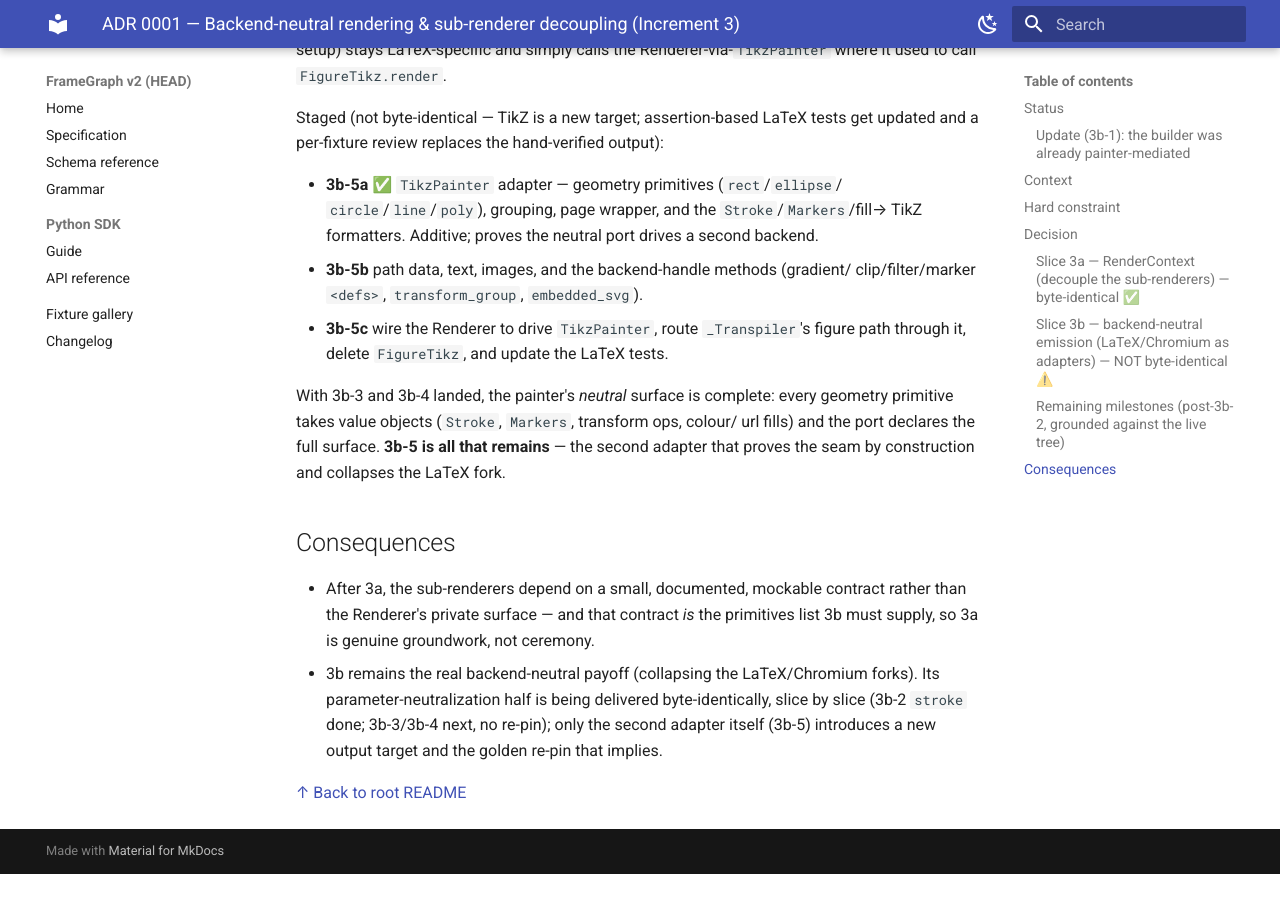
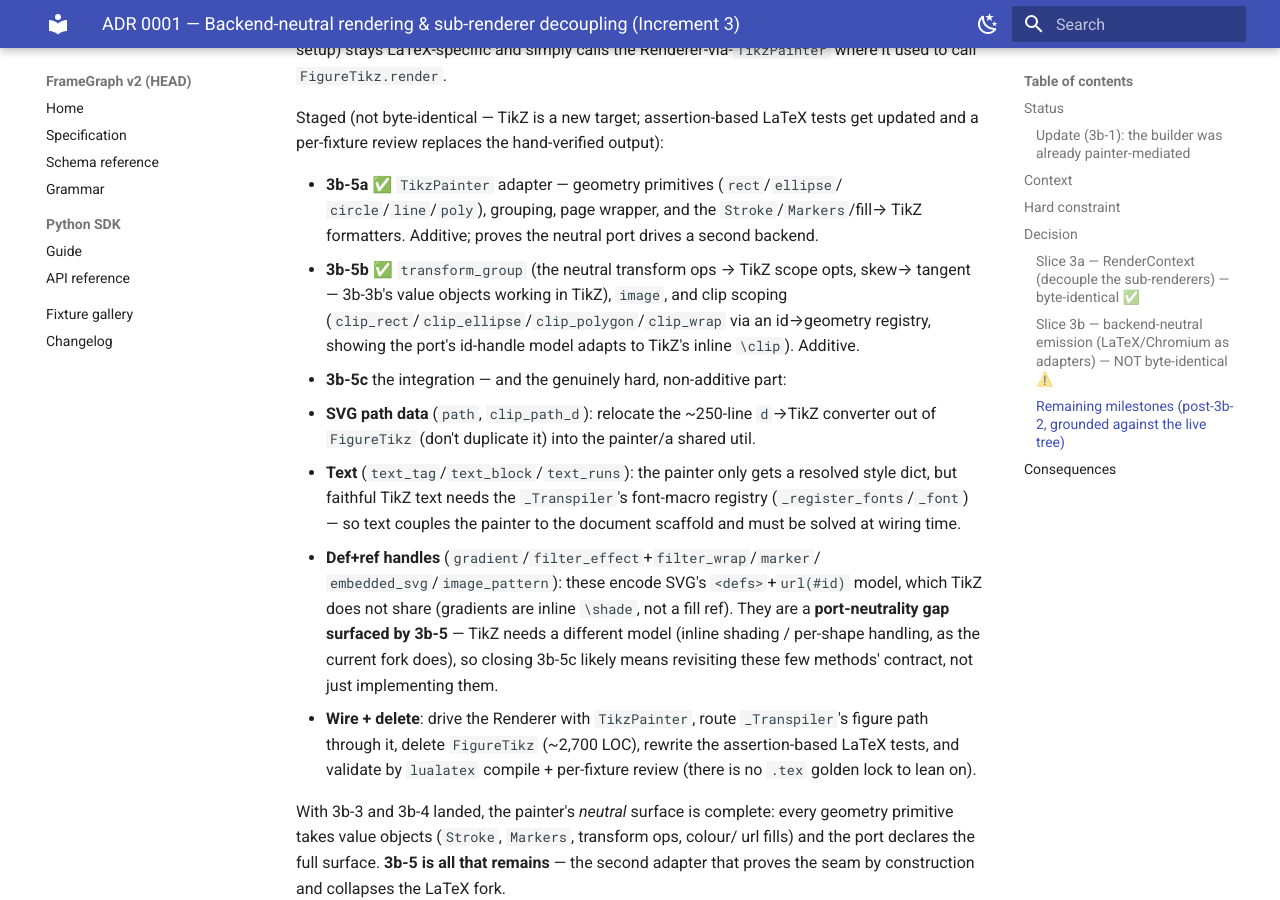
Before and after one commit to pedroanisio/frameforge, an MkDocs documentation site: the page built from docs/adr-0001-backend-neutral-rendering.md, in a window 1280 px wide and 900 px high, scrolled down 4705 px. Built offline with MkDocs 1.6.1 and Material for MkDocs 9.7.7, drawn with Linux system fonts in a browser that asks for light colours; before the commit the page ends 5579 px from its top, so only the background shows below that.

Commit message:
docs(adr): 3b-5b done; record 3b-5c integration specifics
Mark 3b-5b complete and detail what 3b-5c must handle, grounded in the adapter
build: relocate (not duplicate) the path-data converter, the text/font coupling to
the document scaffold, and the def+ref handle methods (gradient/filter/marker/
embedded_svg) as a port-neutrality gap TikZ surfaces — plus the wire+delete and
lualatex validation (no .tex golden lock).

Co-Authored-By: Claude Opus 4.8 <noreply@anthropic.com>
Claude-Session: https://claude.ai/code/session_01JYREyyepwLWY1VGgLMfiTM

```diff
--- a/docs/adr-0001-backend-neutral-rendering.md
+++ b/docs/adr-0001-backend-neutral-rendering.md
@@ -204,10 +204,27 @@ updated and a per-fixture review replaces the hand-verified output):
 - **3b-5a** ✅ `TikzPainter` adapter — geometry primitives (`rect`/`ellipse`/
   `circle`/`line`/`poly`), grouping, page wrapper, and the `Stroke`/`Markers`/fill→
   TikZ formatters. Additive; proves the neutral port drives a second backend.
-- **3b-5b** path data, text, images, and the backend-handle methods (gradient/
-  clip/filter/marker `<defs>`, `transform_group`, `embedded_svg`).
-- **3b-5c** wire the Renderer to drive `TikzPainter`, route `_Transpiler`'s figure
-  path through it, delete `FigureTikz`, and update the LaTeX tests.
+- **3b-5b** ✅ `transform_group` (the neutral transform ops → TikZ scope opts, skew→
+  tangent — 3b-3b's value objects working in TikZ), `image`, and clip scoping
+  (`clip_rect`/`clip_ellipse`/`clip_polygon`/`clip_wrap` via an id→geometry registry,
+  showing the port's id-handle model adapts to TikZ's inline `\clip`). Additive.
+- **3b-5c** the integration — and the genuinely hard, non-additive part:
+  - **SVG path data** (`path`, `clip_path_d`): relocate the ~250-line `d`→TikZ
+    converter out of `FigureTikz` (don't duplicate it) into the painter/a shared util.
+  - **Text** (`text_tag`/`text_block`/`text_runs`): the painter only gets a resolved
+    style dict, but faithful TikZ text needs the `_Transpiler`'s font-macro registry
+    (`_register_fonts`/`_font`) — so text couples the painter to the document scaffold
+    and must be solved at wiring time.
+  - **Def+ref handles** (`gradient`/`filter_effect`+`filter_wrap`/`marker`/
+    `embedded_svg`/`image_pattern`): these encode SVG's `<defs>`+`url(#id)` model,
+    which TikZ does not share (gradients are inline `\shade`, not a fill ref). They
+    are a **port-neutrality gap surfaced by 3b-5** — TikZ needs a different model
+    (inline shading / per-shape handling, as the current fork does), so closing 3b-5c
+    likely means revisiting these few methods' contract, not just implementing them.
+  - **Wire + delete**: drive the Renderer with `TikzPainter`, route `_Transpiler`'s
+    figure path through it, delete `FigureTikz` (~2,700 LOC), rewrite the
+    assertion-based LaTeX tests, and validate by `lualatex` compile + per-fixture
+    review (there is no `.tex` golden lock to lean on).
 
 With 3b-3 and 3b-4 landed, the painter's *neutral* surface is complete: every
 geometry primitive takes value objects (`Stroke`, `Markers`, transform ops, colour/
```
